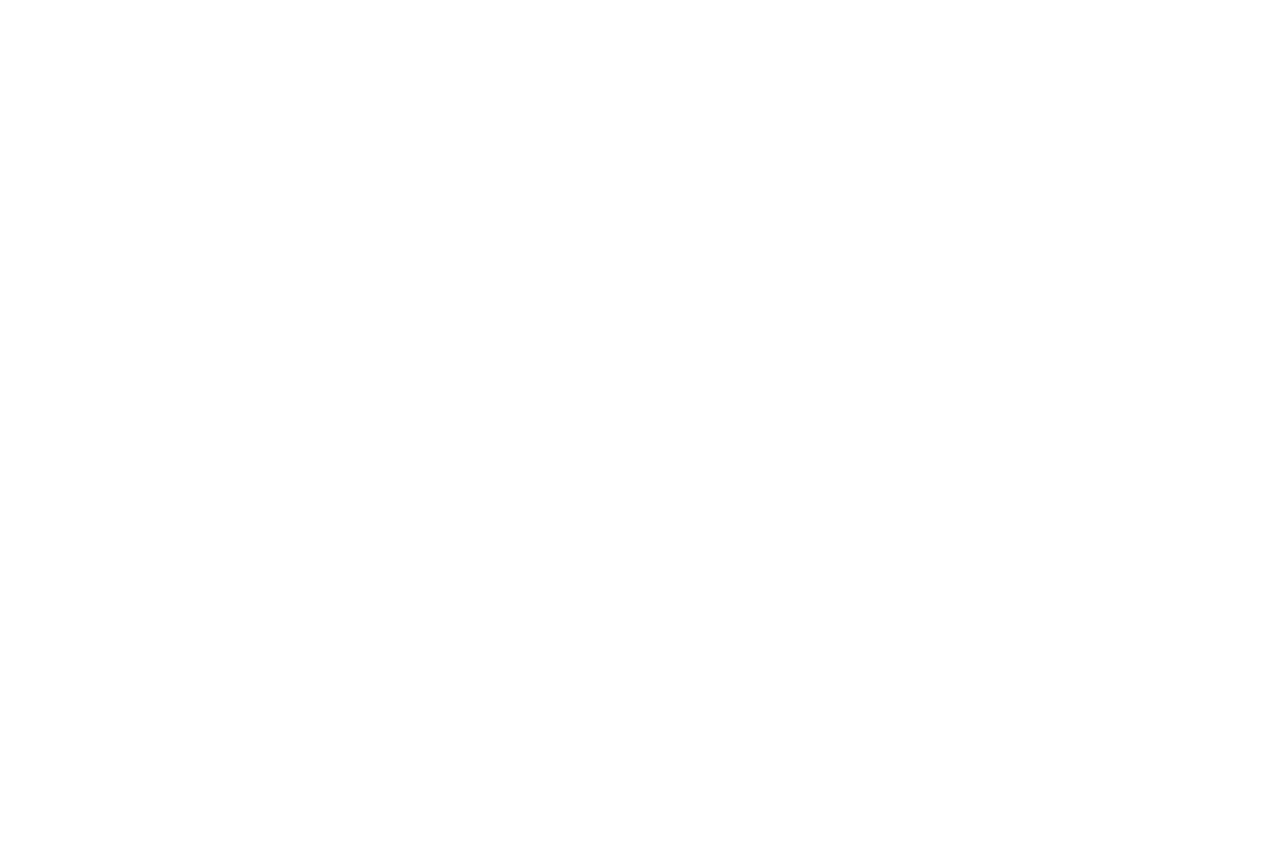
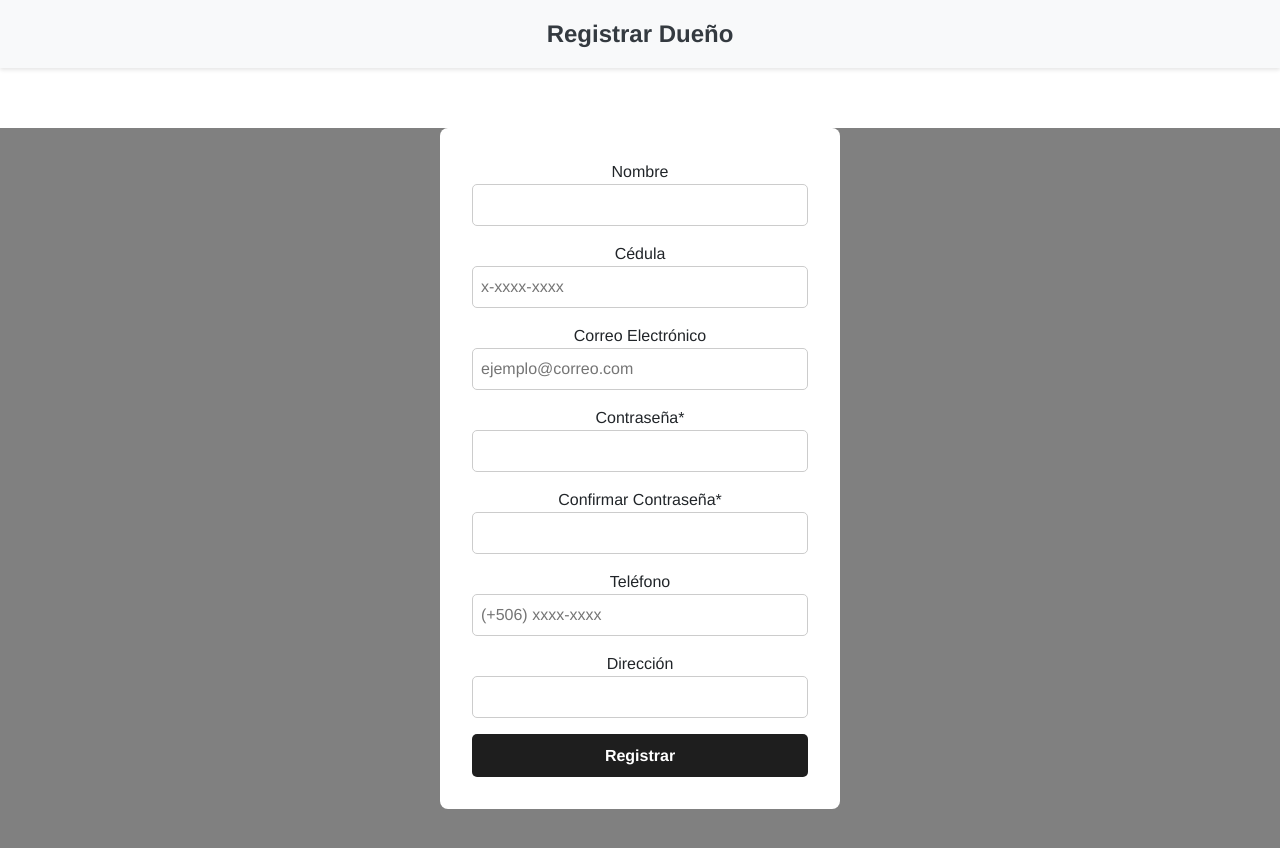
Before and after one commit to RachitDiaz/Vorlagenersteller_S.A, a Vue app in the folder FrontEnd/frontend-planilla/: page /RegistrarDueno in a window 1280 px wide. Before the commit this address had no page. Shown: the top 848 px of the page. Before the commit the page ends 800 px from the top, so only its background shows below. Built offline with nearby package versions, Linux system fonts and the light colour scheme.

Commit message:
Added the RegistrarDueno page, and routing and header

```diff
--- a/FrontEnd/frontend-planilla/src/App.vue
+++ b/FrontEnd/frontend-planilla/src/App.vue
@@ -1,7 +1,28 @@
 <template>
-  <router-view></router-view>
+  <AppHeader></AppHeader>
+    <router-view>
+    </router-view>
 </template>
 
-<script></script>
+<script>
 
-<style></style>
+import AppHeader from './components/header/AppHeader.vue';
+export default {
+  name: 'App',
+  components: {
+    AppHeader
+    }
+}
+</script>
+
+<style>
+#app {
+  font-family: Avenir, Helvetica, Arial, sans-serif;
+  -webkit-font-smoothing: antialiased;
+  -moz-osx-font-smoothing: grayscale;
+  height: 100vh;
+  text-align: center;
+  background-color: gray;
+  margin-top: 60px;
+}
+</style>
--- /dev/null
+++ b/FrontEnd/frontend-planilla/src/components/RegistrarDueno.vue
@@ -0,0 +1,106 @@
+<template>
+    <div class="form-container">
+      <form @submit.prevent="registrarUsuario">
+        <div class="form-group">
+          <label>Nombre</label>
+          <input v-model="form.nombre" type="text" required />
+        </div>
+
+        <div class="form-group">
+          <label>Cédula</label>
+          <input v-model="form.cedula" type="text"  placeholder="x-xxxx-xxxx" required />
+        </div>
+
+        <div class="form-group">
+          <label>Correo Electrónico</label>
+          <input v-model="form.correo" type="email" placeholder="ejemplo@correo.com" required />
+        </div>
+
+        <div class="form-group">
+          <label>Contraseña*</label>
+          <input v-model="form.contrasena" type="password" required />
+        </div>
+
+        <div class="form-group">
+          <label>Confirmar Contraseña*</label>
+          <input v-model="form.confirmarContrasena" type="password" required />
+        </div>
+
+        <div class="form-group">
+          <label>Teléfono</label>
+          <input v-model="form.telefono" type="tel" placeholder="(+506) xxxx-xxxx" />
+        </div>
+
+        <div class="form-group">
+          <label>Dirección</label>
+          <input v-model="form.direccion" type="text" />
+        </div>
+
+        <button type="submit" class="btn-registrar">Registrar</button>
+      </form>
+    </div>
+  </template>
+
+  <script>
+  export default {
+    name: 'RegistroUsuario',
+    data() {
+      return {
+        form: {
+          nombre: '',
+          cedula: '',
+          correo: '',
+          contrasena: '',
+          confirmarContrasena: '',
+          telefono: '',
+          direccion: ''
+        }
+      }
+    },
+    methods: {
+      registrarUsuario() {
+        if (this.form.contrasena !== this.form.confirmarContrasena) {
+          alert('Las contraseñas no coinciden');
+          return;
+        }
+        console.log('Usuario registrado:', this.form);
+        // Aquí puedes hacer un POST a tu backend
+      }
+    }
+  }
+  </script>
+
+  <style scoped>
+  .form-container {
+    max-width: 400px;
+    margin: 0 auto;
+
+    margin-top: 10%;
+    padding: 2rem;
+    background-color: #fff;
+    border-radius: 8px;
+  }
+
+  .form-group {
+    display: flex;
+    flex-direction: column;
+    margin-bottom: 1rem;
+  }
+
+  input {
+    padding: 0.5rem;
+    border: 1px solid #ccc;
+    border-radius: 5px;
+  }
+
+  .btn-registrar {
+    width: 100%;
+    background-color: #1e1e1e;
+    color: #fff;
+    padding: 0.6rem;
+    border: none;
+    border-radius: 5px;
+    font-weight: bold;
+    cursor: pointer;
+  }
+  </style>
--- /dev/null
+++ b/FrontEnd/frontend-planilla/src/components/header/AppHeader.vue
@@ -0,0 +1,42 @@
+<template>
+    <header class="app-header">
+      <div class="title">{{ currentTitle }}</div>
+    </header>
+  </template>
+
+  <script setup>
+  import { useRoute } from 'vue-router'
+  import { computed } from 'vue'
+
+  const route = useRoute()
+
+  const currentTitle = computed(() => {
+    return route.meta.title ? route.meta.title : 'Default Title'
+  })
+  </script>
+
+  <style scoped>
+  .app-header {
+    background-color: #f8f9fa;
+    padding: 1rem;
+    box-shadow: 0 2px 4px rgba(0, 0, 0, 0.1);
+    position: fixed;
+    top: 0;
+    left: 0;
+    right: 0;
+    z-index: 1000;
+  }
+  .title {
+    font-size: 1.5rem;
+    font-weight: bold;
+    color: #343a40;
+  }
+
+  .header {
+    background-color: red;
+    padding: 1rem;
+    text-align: center;
+    font-weight: bold;
+    font-size: 1.25rem;
+  }
+  </style>
--- a/FrontEnd/frontend-planilla/src/main.js
+++ b/FrontEnd/frontend-planilla/src/main.js
@@ -2,12 +2,15 @@
 import App from './App.vue'
 import { createRouter, createWebHistory } from "vue-router";
 import AgregarBeneficios from "./components/AgregarBeneficios.vue";
+import RegistrarDueno from "./components/RegistrarDueno.vue";
 import 'bootstrap/dist/js/bootstrap.bundle.min.js'
 
 const router = createRouter({
   history: createWebHistory(),
   routes: [
-    {path: "/AgregarBeneficios", name: "AgregarBeneficios", component: AgregarBeneficios},
+    { path: "/AgregarBeneficios", name: "AgregarBeneficios", component: AgregarBeneficios, meta: { title: 'Agregar Beneficios' } },
+    { path: "/RegistrarDueno", name: "RegistrarDueño", component: RegistrarDueno, meta: { title: 'Registrar Dueño' } },
+
   ],
 });
 
```
Also changed, not shown: FrontEnd/frontend-planilla/src/components/footer/footer.vue (added).
